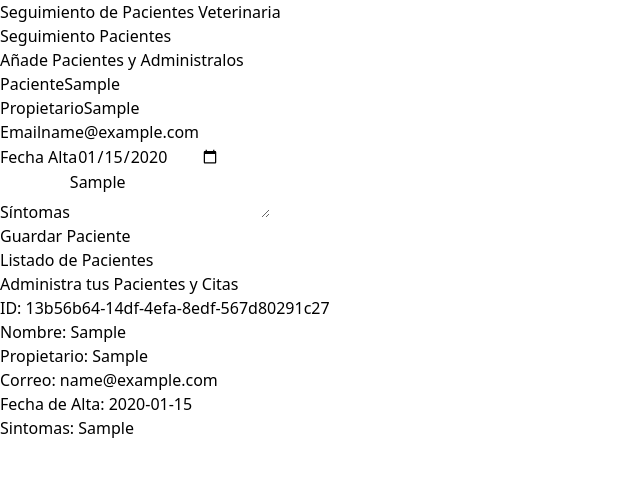
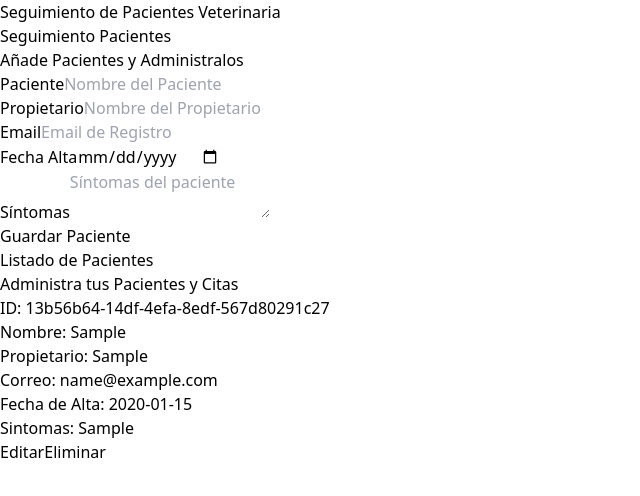
Before and after one commit to Samirvp15/HospitalPatientsForm, a React (Vite) app: page / in a window 1280 px wide. Both pictures are taken after typing "Sample", "Sample", "name@example.com", "2020-01-15", "Sample" into the empty fields and a click on the input "Guardar Paciente". Shown: the top 496 px of the page, without its empty margins (0-640 px from the left). Built offline with nearby package versions, Linux system fonts and the light colour scheme.

Commit message:
add Redux Devtools

```diff
--- a/src/components/PatientDetails.tsx
+++ b/src/components/PatientDetails.tsx
@@ -1,3 +1,4 @@
+import { usePatientStore } from "../store"
 import { Patient } from "../types"
 import PatientDetailItem from "./PatientDetailItem"
 
@@ -9,6 +10,10 @@ type PatientDetailsProps = {
 }
 
 export default function PatientDetails({ patient }: PatientDetailsProps) {
+
+
+  const { deletePatient, getPatientById } = usePatientStore()
+
   return (
     <div className="mx-5 my-10 px-5 py-10 bg-white shadow-md rounded-xl">
 
@@ -36,6 +41,23 @@ export default function PatientDetails({ patient }: PatientDetailsProps) {
         label="Sintomas"
         data={patient.symptoms}
       />
+
+      <div className="flex flex-col gap-3 lg:flex-row justify-between mt-10">
+        <button className=" py-2 px-10 bg-indigo-600 text-white
+       font-bold uppercase rounded-lg"
+          onClick={() => getPatientById(patient.id)}
+        >
+          Editar
+        </button>
+        <button className=" py-2 px-10 bg-red-600 text-white
+       font-bold uppercase rounded-lg"
+          onClick={() => deletePatient(patient.id)}
+        >
+          Eliminar
+        </button>
+      </div>
+
+
     </div>
   )
 }
--- a/src/components/PatientForm.tsx
+++ b/src/components/PatientForm.tsx
@@ -9,10 +9,11 @@ export default function PatientForm() {
 
     const {addPatient} = usePatientStore()
 
-    const { register, handleSubmit, formState: { errors } } = useForm<DraftPatient>()
+    const { register, handleSubmit, formState: { errors }, reset } = useForm<DraftPatient>()
 
     const registerPatient = (data: DraftPatient) => {
         addPatient(data)
+        reset()
     }
 
 
--- a/src/store.ts
+++ b/src/store.ts
@@ -1,24 +1,41 @@
 
 import { create } from 'zustand';
+import { devtools } from 'zustand/middleware';
 import { DraftPatient, Patient } from './types';
 import { v4 as uuidv4 } from 'uuid';
 
 type PatientState = {
     patients: Patient[],
-    addPatient: (data: DraftPatient) => void
+    activeId: Patient['id']
+    addPatient: (data: DraftPatient) => void,
+    deletePatient: (id: Patient['id']) => void,
+    getPatientById: (id: Patient['id']) => void,
 }
 
 const createPatient = (patient: DraftPatient): Patient => {
     return { ...patient, id: uuidv4() }
 }
 
-export const usePatientStore = create<PatientState>((set) => ({
+export const usePatientStore = create<PatientState>()(
+    devtools((set) => ({
         patients: [],
+        activeId: '',
         addPatient: (data) => {
             const newPatient = createPatient(data);
 
             set((state) => ({
                 patients: [...state.patients, newPatient]
             }))
+        },
+        deletePatient: (id) => {
+            set((state) => ({
+                patients: state.patients.filter(patient => patient.id !== id)
+            }))
+        },
+        getPatientById: (id) => {
+            set(() => ({
+                activeId: id
+            }))
         }
-}))
+    })
+    ))
```
Lines whose indentation alone changed are shown as unchanged.
